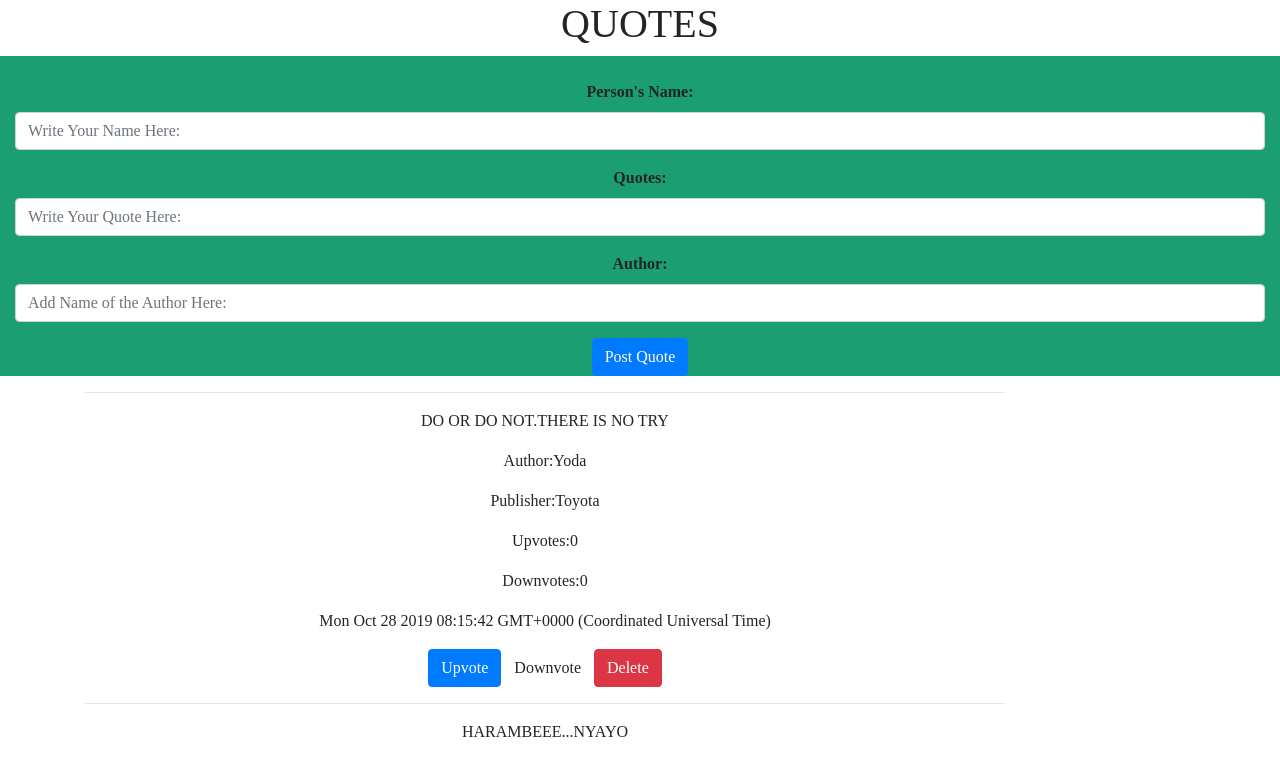
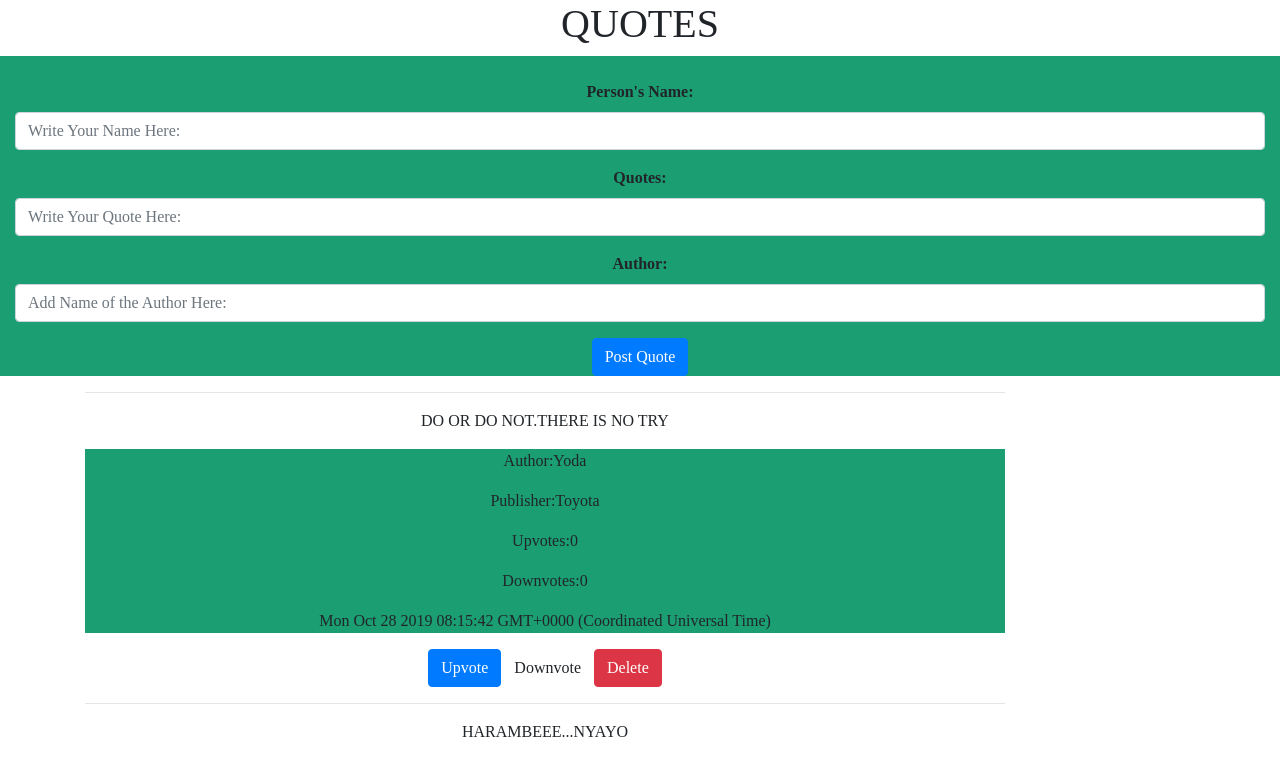
Before and after one commit to francis-mbithi/quotes, an Angular app: page / in a window 1280 px wide. Shown: the top 758 px of the page. Built offline with nearby package versions, Linux system fonts and the light colour scheme.

Commit message:
add container background color

```diff
--- a/src/app/details/details.component.css
+++ b/src/app/details/details.component.css
@@ -0,0 +1,5 @@
+.container{
+    text-align: center;
+    background-color:rgb(26, 158, 114);
+    font-family: 'Times New Roman', Times, serif;
+}
--- a/src/app/form/form.component.css
+++ b/src/app/form/form.component.css
@@ -7,4 +7,5 @@
     text-align: center;
     font-family: 'Times New Roman', Times, serif;
 
+
 }
```
